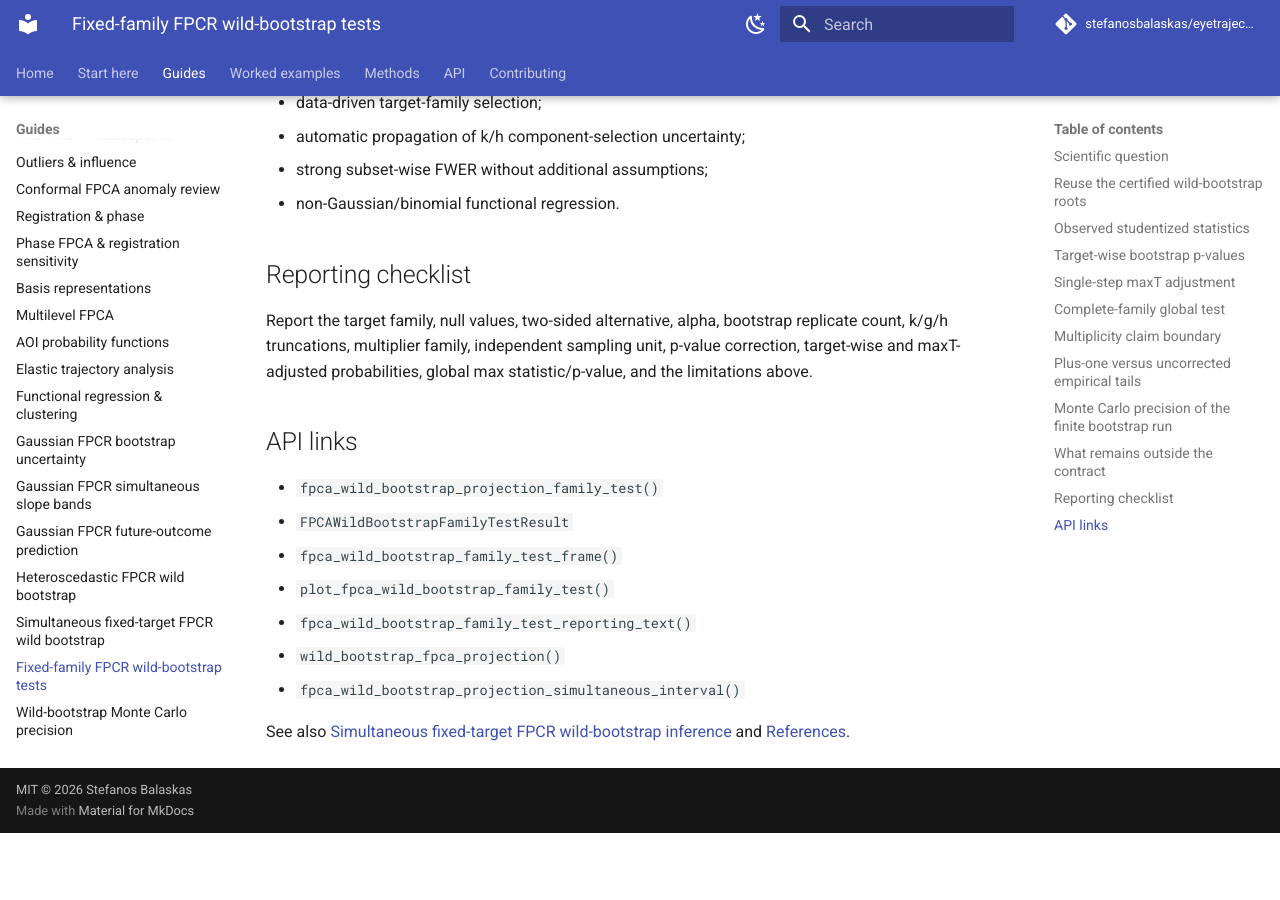
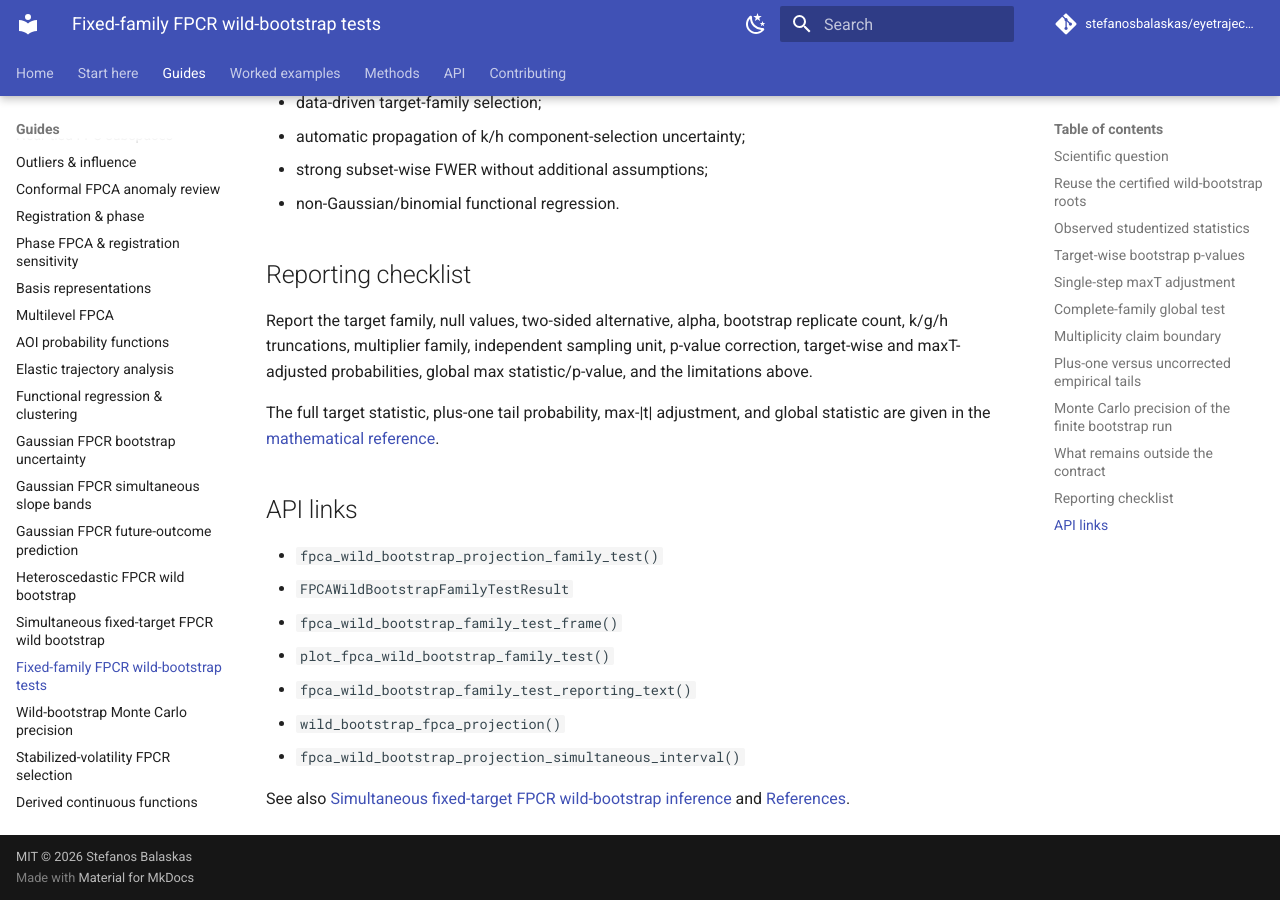
Before and after one commit to stefanosbalaskas/eyetrajectoriespy, an MkDocs documentation site: the page built from docs/guides/fpcr-wild-bootstrap-family-tests.md, in a window 1280 px wide and 900 px high, scrolled down 3566 px. Built offline with MkDocs 1.6.1 and Material for MkDocs 9.7.7, drawn with Linux system fonts in a browser that asks for light colours; comment, search, counter and statistics services are not loaded; before the commit the page ends 4399 px from its top, so only the background shows below that.

Commit message:
Link family-test guide to mathematical contract

```diff
--- a/docs/guides/fpcr-wild-bootstrap-family-tests.md
+++ b/docs/guides/fpcr-wild-bootstrap-family-tests.md
@@ -129,6 +129,8 @@
 
 Report the target family, null values, two-sided alternative, alpha, bootstrap replicate count, k/g/h truncations, multiplier family, independent sampling unit, p-value correction, target-wise and maxT-adjusted probabilities, global max statistic/p-value, and the limitations above.
 
+The full target statistic, plus-one tail probability, max-|t| adjustment, and global statistic are given in the [mathematical reference](../methods/mathematical-reference.md#fixed-family-wild-bootstrap-tests).
+
 ## API links
 
 - `fpca_wild_bootstrap_projection_family_test()`
```
